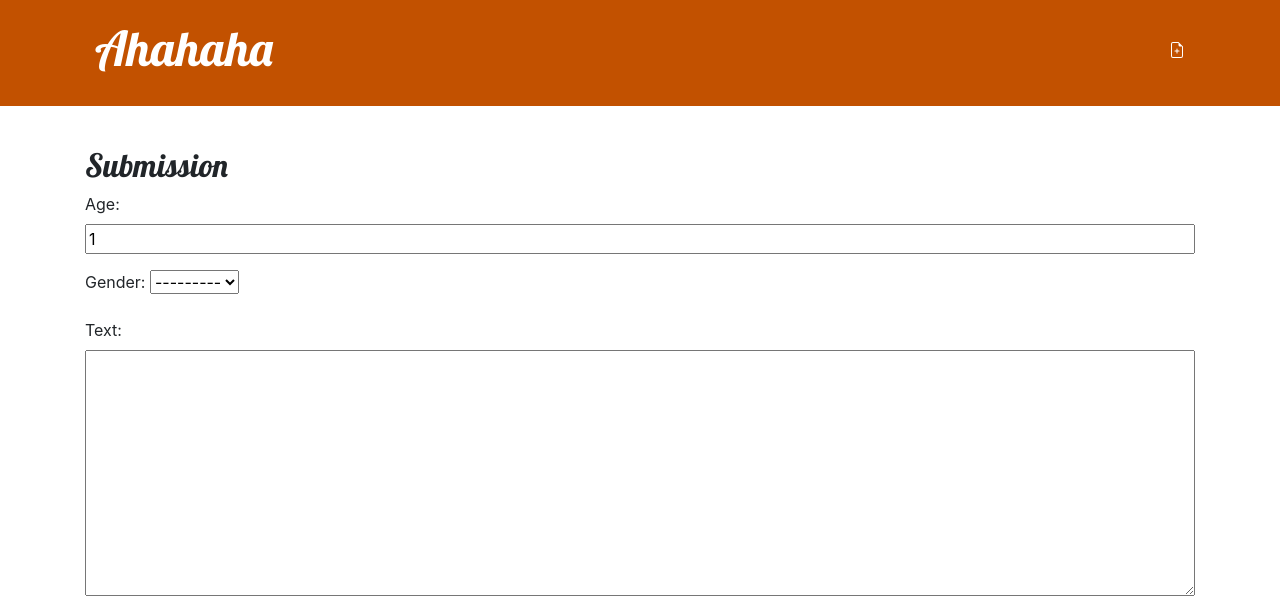
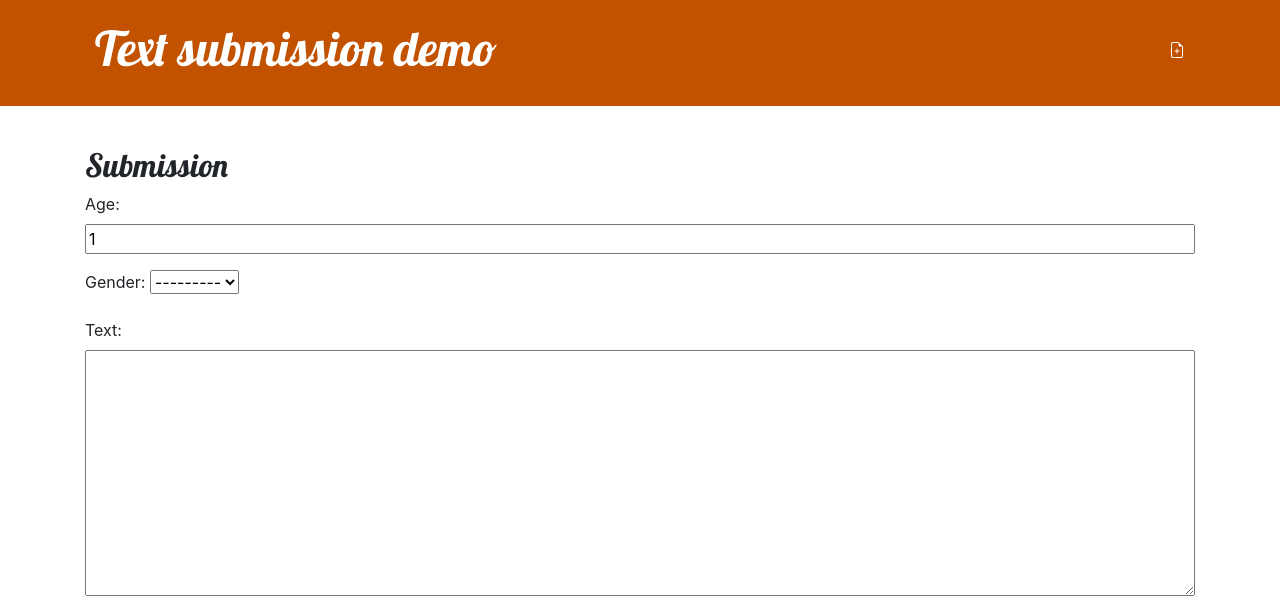
Before and after one commit to c0pper/datacollector, a Django app: page / in a window 1280 px wide. Shown: the top 601 px of the page. Run offline with Django 3.2, Linux system fonts and the light colour scheme.

Commit message:
ahaha to text demo

```diff
--- a/collector/templates/collector/base.html
+++ b/collector/templates/collector/base.html
@@ -13,7 +13,7 @@
                 <a href="{% url 'submission_form' %}" class="top-menu">
                     {% include './icons/file-earmark-plus.svg' %}
                 </a>
-                <h1><a href="/">Ahahaha</a></h1>
+                <h1><a href="/">Text submission demo</a></h1>
             </div>
         </header>
         <main class="container">
```
